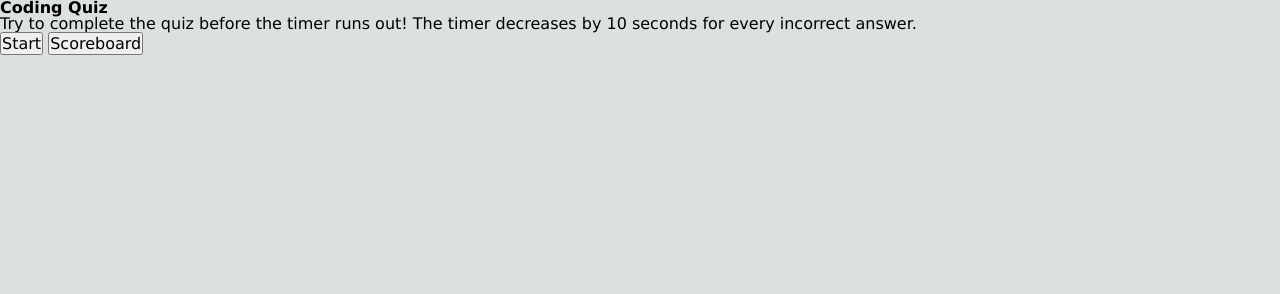
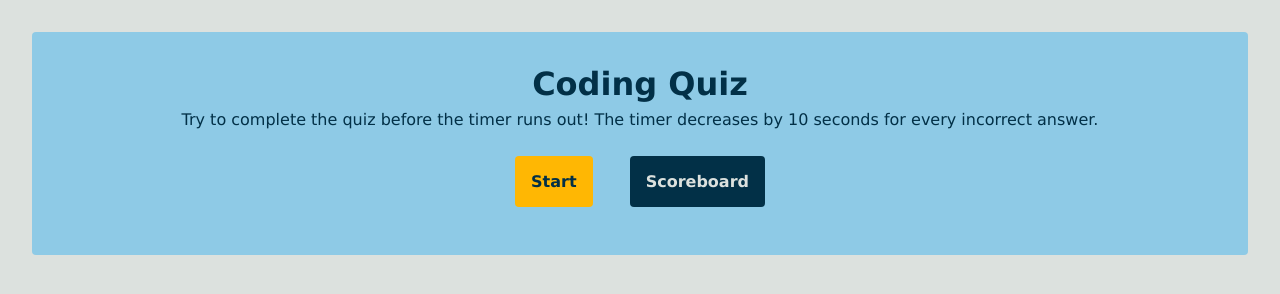
Before and after one commit to mycancel/code-quiz, a plain HTML site: page index.html in a window 1280 px wide. Drawn offline with Linux system fonts and the light colour scheme.

Commit message:
added styling to start screen

```diff
--- a/style.css
+++ b/style.css
@@ -1,5 +1,10 @@
 :root {
     --offwhite: rgb(220 225 222);
+    --lightblue: rgb(142, 202, 230);
+    --teal: rgb(33, 158, 188);
+    --darkblue: rgb(2, 48, 71);
+    --orange: rgb(255, 183, 3);
+    --darkorange: rgb(251, 133, 0);
     --heading: 'Segoe UI', Tahoma, Geneva, Verdana, sans-serif;
 }
 
@@ -7,4 +12,50 @@ body {
     background-color: var(--offwhite);
     margin: 0px;
     font-family:'Lucida Sans', 'Lucida Sans Regular', 'Lucida Grande', 'Lucida Sans Unicode', Geneva, Verdana, sans-serif;
+    overflow: hidden;
 }
+
+h1 {
+    font-size: 2rem;
+    margin: 4px;
+    color: var(--darkblue);
+}
+
+p {
+    font-size: 1rem;
+    margin: 8px;
+    line-height: 1.5;
+    color: var(--darkblue);
+}
+
+#beginning {
+    text-align: center;
+    margin: 2rem;
+    padding: 2rem;
+    background-color: var(--lightblue);
+    border-radius: 4px;
+}
+
+button {
+    padding: 1rem;
+    margin: 1rem;
+    border: none;
+    border-radius: 4px;
+    background-color: var(--darkblue);
+    color: var(--offwhite);
+    font-weight: bold;
+    cursor: pointer;
+}
+
+button:hover {
+    transform: translate(-1px, -1px) scale(1.05, 1.05);
+    box-shadow: 4px 4px 4px var(--orange);
+}
+#start {
+    background-color: var(--orange);
+    color: var(--darkblue);
+}
+
+#start:hover {
+    box-shadow: 4px 4px 4px var(--darkblue);
+}
```
